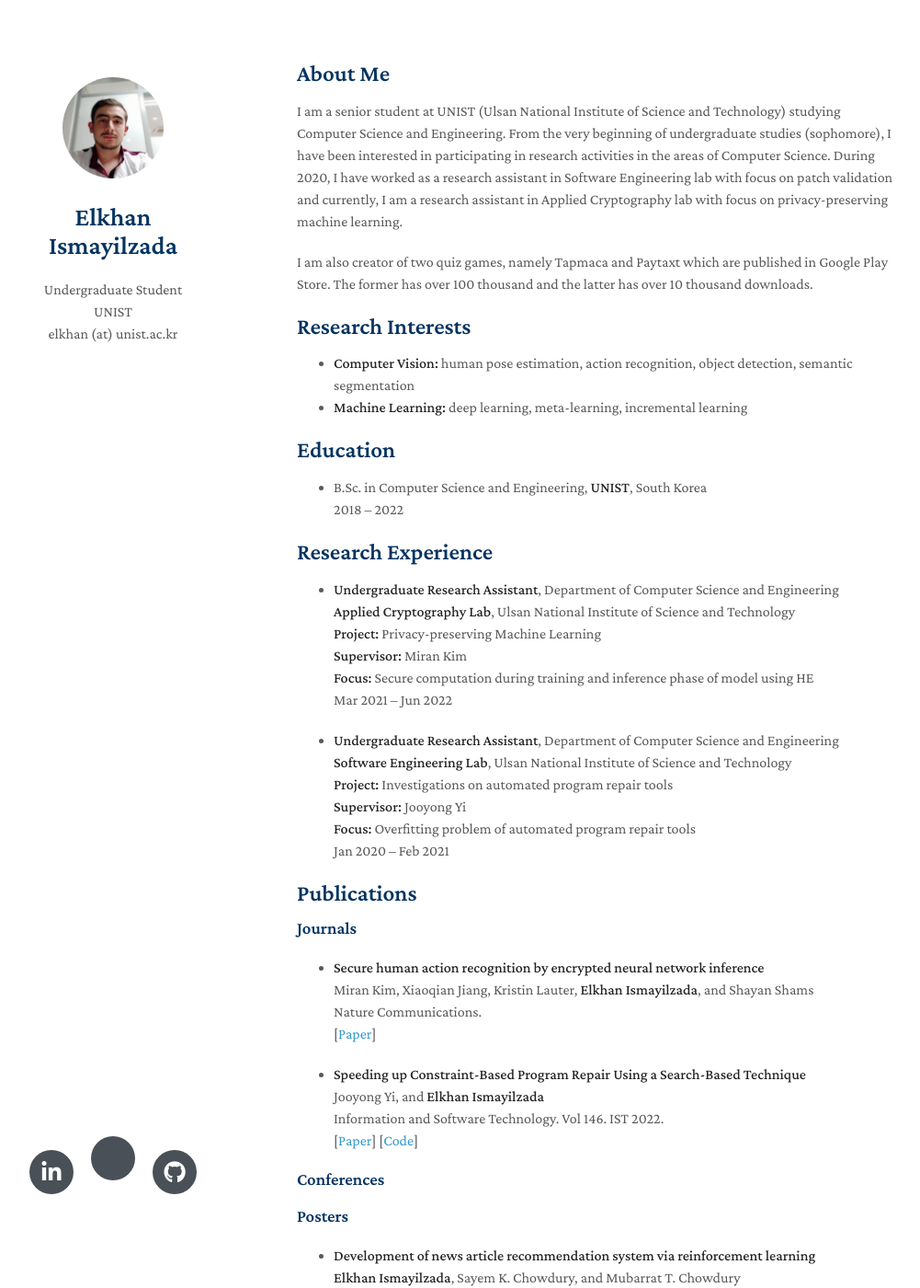
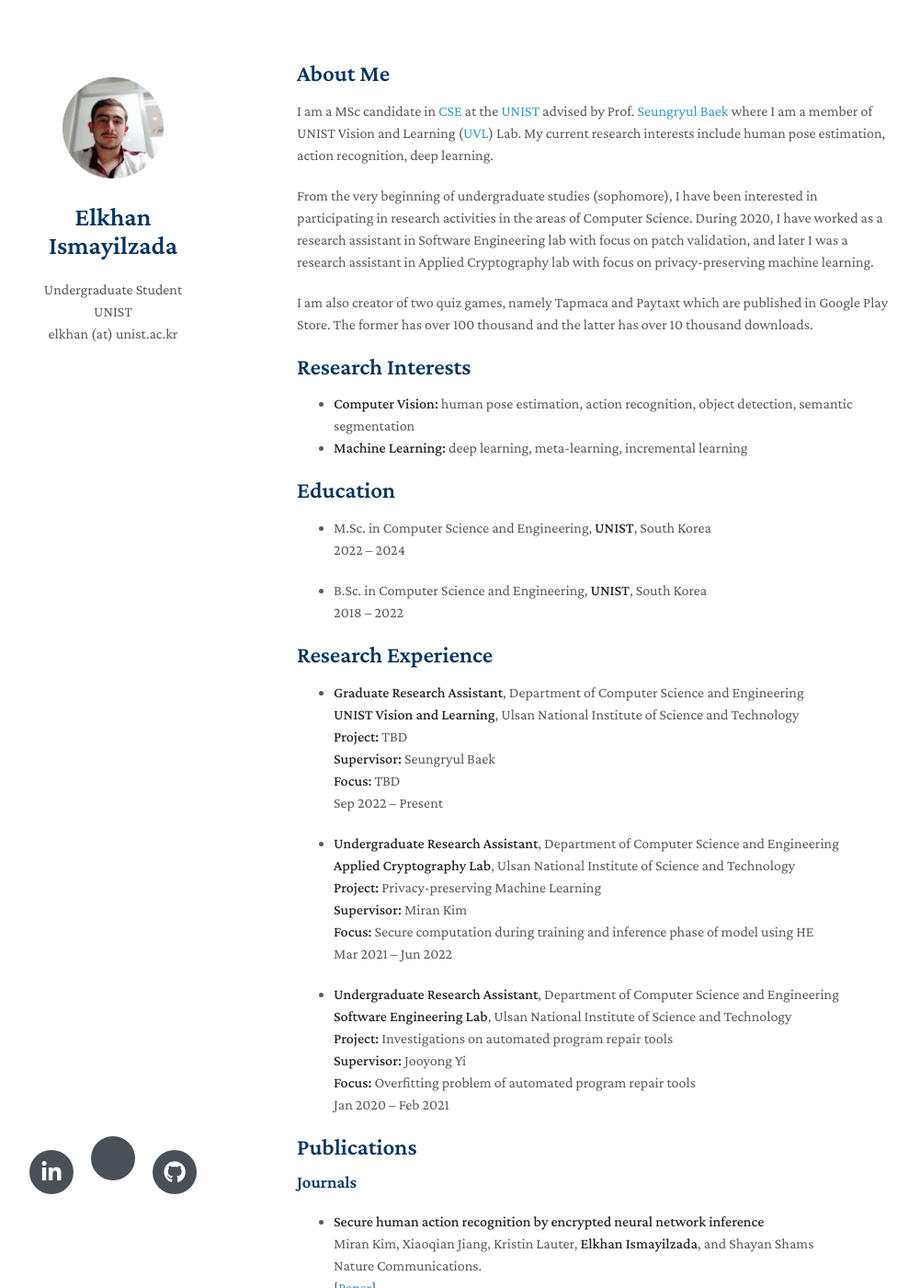
Before and after one commit to elkhanzada/elkhanzada.github.io, a Jekyll site: the page built from index.md, in a window 1280 px wide and 1400 px high. Shown: the whole window at 92% size, without its empty margins (147-1148 px from the left). Built offline with Jekyll 4.4.1, drawn with Linux system fonts in a browser that asks for light colours; nearby versions of some CDN libraries; a style sheet for code colours, icons or effects is not loaded; our own code applies the rules of GitHub Pages for plain Markdown files.

Commit message:
Update index.md

```diff
--- a/index.md
+++ b/index.md
@@ -4,7 +4,9 @@ layout: homepage
 
 ## About Me
 
-I am a senior student at UNIST (Ulsan National Institute of Science and Technology) studying Computer Science and Engineering. From the very beginning of undergraduate studies (sophomore), I have been interested in participating in research activities in the areas of Computer Science. During 2020, I have worked as a research assistant in Software Engineering lab with focus on patch validation and currently, I am a research assistant in Applied Cryptography lab with focus on privacy-preserving machine learning.
+I am a MSc candidate in [CSE](https://cse.unist.ac.kr/) at the [UNIST](https://www.unist.ac.kr/) advised by Prof. [Seungryul Baek](https://sites.google.com/site/bsrvision00/) where I am a member of UNIST Vision and Learning ([UVL](http://vision.unist.ac.kr)) Lab. My current research interests include human pose estimation, action recognition, deep learning.
+
+From the very beginning of undergraduate studies (sophomore), I have been interested in participating in research activities in the areas of Computer Science. During 2020, I have worked as a research assistant in Software Engineering lab with focus on patch validation, and later I was a research assistant in Applied Cryptography lab with focus on privacy-preserving machine learning.
 
 I am also creator of two quiz games, namely Tapmaca and Paytaxt which are published in Google Play Store. The former has over 100 thousand and the latter has over 10 thousand downloads.
 
@@ -14,11 +16,20 @@ I am also creator of two quiz games, namely Tapmaca and Paytaxt which are publis
 - **Machine Learning:** deep learning, meta-learning, incremental learning
 
 ## Education
+- M.Sc. in Computer Science and Engineering, **UNIST**, South Korea \\
+  2022 – 2024
 
 - B.Sc. in Computer Science and Engineering, **UNIST**, South Korea \\
   2018 – 2022
 
 ## Research Experience
+
+- **Graduate Research Assistant**, Department of Computer Science and Engineering \\
+  **UNIST Vision and Learning**, Ulsan National Institute of Science and Technology \\
+  **Project:** TBD \\
+  **Supervisor:** Seungryul Baek \\
+  **Focus:** TBD \\
+  Sep 2022 – Present
 
 - **Undergraduate Research Assistant**, Department of Computer Science and Engineering \\
   **Applied Cryptography Lab**, Ulsan National Institute of Science and Technology \\
```
